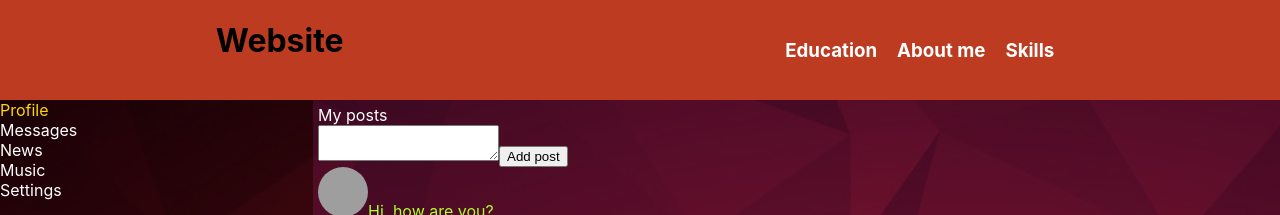
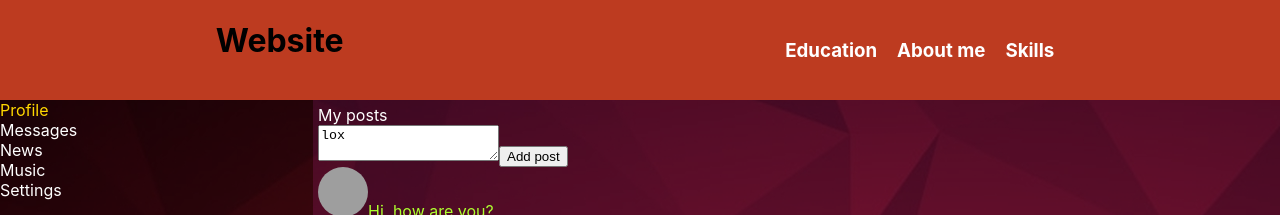
Before and after one commit to ARONEZG/resum, a React (Create React App) app: page /pos in a window 1280 px wide. Shown: the top 215 px of the page. Built offline with nearby package versions, Linux system fonts and the light colour scheme; grey boxes are pictures that could not be loaded.

Commit message:
FLUX-круговорот на каждый символ. Функция onPostChange записывабщие изменения в state.js

```diff
--- a/src/App.js
+++ b/src/App.js
@@ -1,25 +1,22 @@
-import logo from './logo.svg';
+
 import './App.css';
 import Header from './components/Header/Header';
 import Profile from "./components/Profile/Profle";
 import Footer from "./components/Footer/Footer";
-import {BrowserRouter, Route, Routes } from "react-router-dom";
+
 
 
 function App(props) {
-    return (
-
-            <div className="page">
+    return (<div className="page">
             <Header/>
             <Profile
                 addPost={props.addPost}
-                    posts={props.appState.profilePage.posts}
-                    messages={props.appState.messagesPage.messages}
-                    dialogs={props.appState.profilePage.dialogs}
+                profilePage={props.appState.profilePage}
+                messagesPage={props.appState.messagesPage}
+                updateNewPostText={props.updateNewPostText}
             />
             <Footer/>
         </div>
-
     );
 }
 
--- a/src/components/Profile/Dialogs/Dialogs.jsx
+++ b/src/components/Profile/Dialogs/Dialogs.jsx
@@ -1,14 +1,17 @@
 import React from "react";
 import s from './Dialogs.module.css';
-import {NavLink} from "react-router-dom";
 import DialogsItem from "./DialogsItem/DialogsItem";
 import Message from "./Message/Message";
 
 const Dialogs = (props) => {
+    debugger;
+    const dialogsElements = props.dialogs.map(
+        dialog =>
+            <DialogsItem id={dialog.id} name={dialog.name}/>);
 
-    const dialogsElements = props.dialogs.map(dialog => <DialogsItem id={dialog.id} name={dialog.name}/>);
-
-    const messagesElements = props.messages.map(dialog => <Message id={dialog.id} message={dialog.messages}/>);
+    const messagesElements = props.messages.map(
+        dialog =>
+            <Message id={dialog.id} message={dialog.messages}/>);
 
     return <div className={s.main}>
         <div className={s.dialogs}>
@@ -20,7 +23,6 @@ const Dialogs = (props) => {
             <div className={s.dialog + ' ' + s.active}>
                 {messagesElements}
             </div>
-
         </div>
 
     </div>;
--- a/src/components/Profile/MyPosts/MyPosts.jsx
+++ b/src/components/Profile/MyPosts/MyPosts.jsx
@@ -4,17 +4,23 @@ import Post from './Post/Post'
 import Myp from "./Myp/Myp";
 
 
+
 const MyPosts = (props) => {
-
-
-    const postsElements = props.posts.map(
-        post => <Post id={post.id} message={post.message} likes={post.likesCount}/>);
+    const postsElements = props.profilePage.posts.map(
+        post =>
+            <Post id={post.id}
+                  message={post.message}
+                  likes={post.likesCount}/>
+    );
 
     return <main className={s.main}>
-    <div>
-        <Myp addPosts={props.addPosts}/>
-        <div className={" "}>
-            {postsElements}
+        <div>
+            <Myp addPost={props.addPost}
+                 newPostText={props.profilePage.newPostText}
+                 updateNewPostText={props.updateNewPostText}
+            />
+            <div className={" "}>
+                {postsElements}
         </div>
     </div>
 </main>
--- a/src/components/Profile/MyPosts/Myp/Myp.jsx
+++ b/src/components/Profile/MyPosts/Myp/Myp.jsx
@@ -4,15 +4,22 @@ import React from "react";
 const inputWindow = (props) => {
 
     const newPostElement = React.createRef();
-    debugger;
+
     const textInPost = () => {
+        props.addPost();
+    }
+    const onPostChange = () => {
         const text = newPostElement.current.value;
-        props.addPost(text);
+        props.updateNewPostText(text);
     }
 
-        return <div> My posts
+    return <div> My posts
         <div>
-            <textarea ref={newPostElement}></textarea>
+            <textarea
+                ref={newPostElement}
+                value={props.newPostText}
+                onChange={onPostChange}
+            />
             <button onClick={textInPost}>Add post</button>
         </div>
     </div>;
--- a/src/components/Profile/Profle.jsx
+++ b/src/components/Profile/Profle.jsx
@@ -5,15 +5,28 @@ import MyPosts from "./MyPosts/MyPosts";
 import Dialogs from "./Dialogs/Dialogs";
 import { Route, Routes } from "react-router-dom";
 
-const Profile = (props) =>
-    <div className={s.content}>
 
-            <Navbar />
-            <Routes>
-                <Route path="/pos/*" element={<MyPosts posts={props.posts} addPost={props.addPost}/>} />
-                <Route path="/dialogs/*" element={<Dialogs dialogs={props.dialogs} messages={props.messages}/>} />
-            </Routes>
+const Profile = (props) => {
+
+    return <div className={s.content}>
+
+        <Navbar/>
+        <Routes>
+            <Route path="/pos/*" element={<MyPosts
+                profilePage={props.profilePage}
+                addPost={props.addPost}
+                updateNewPostText={props.updateNewPostText}
+            />}
+            />
+            <Route path="/dialogs/*" element={<Dialogs
+                dialogs={props.profilePage.dialogs}
+                messages={props.messagesPage.messages}
+            />}
+            />
+        </Routes>
 
     </div>
+    ;
+}
 
 export default Profile;
--- a/src/index.js
+++ b/src/index.js
@@ -1,20 +1,10 @@
 import React from 'react';
-import ReactDOM from 'react-dom/client';
-import './index.css';
-import App from './App';
 import reportWebVitals from './reportWebVitals';
-import state from "./redux/state";
-import { addPost } from './redux/state';
-import {BrowserRouter} from 'react-router-dom'
+import {renderEntireTree} from "./render";
+import state from './redux/state'
 
-const root = ReactDOM.createRoot(document.getElementById('root'));
-root.render(
-  <React.StrictMode>
-    <BrowserRouter>
-    <App appState={state} addPost={addPost}/>
-    </BrowserRouter>
-  </React.StrictMode>
-);
+
+renderEntireTree(state);
 
 // If you want to start measuring performance in your app, pass a function
 // to log results (for example: reportWebVitals(console.log))
--- a/src/redux/state.js
+++ b/src/redux/state.js
@@ -1,3 +1,5 @@
+import {renderEntireTree} from "../render";
+
 const state = {
     profilePage: {
         posts: [
@@ -15,7 +17,8 @@ const state = {
             {id: 4, name: 'Ilya'},
             {id: 5, name: 'Dima'},
             {id: 6, name: 'Misha'},
-        ]
+        ],
+        newPostText: 'lox',
     },
     messagesPage: {
         messages: [
@@ -29,15 +32,23 @@ const state = {
     },
 }
 
-export const addPost = (postMessage) => {
-    debugger;
+window.state = state;
+
+export const addPost = () => {
     const newId = state.profilePage.posts.length + 1;
     const newPost = {
         id: newId,
-        message: postMessage,
-        likesCount: 0,
+        message: state.profilePage.newPostText,
+        likesCount: newId,
     };
     state.profilePage.posts.push(newPost);
+    updateNewPostText('');
+    renderEntireTree(state);
+}
+
+export const updateNewPostText = (newText) => {
+    state.profilePage.newPostText = newText;
+    renderEntireTree(state);
 }
 
 export default state;
--- /dev/null
+++ b/src/render.js
@@ -0,0 +1,21 @@
+import React from 'react';
+import ReactDOM from 'react-dom/client';
+import './index.css';
+import App from './App';
+import {addPost, updateNewPostText} from './redux/state';
+import {BrowserRouter} from 'react-router-dom'
+
+const root = ReactDOM.createRoot(document.getElementById('root'));
+
+export function renderEntireTree(state) {
+
+    root.render(
+        <React.StrictMode>
+            <BrowserRouter>
+                <App appState={state}
+                     addPost={addPost}
+                     updateNewPostText={updateNewPostText}/>
+            </BrowserRouter>
+        </React.StrictMode>
+    );
+}
```
Lines whose indentation alone changed are shown as unchanged.
